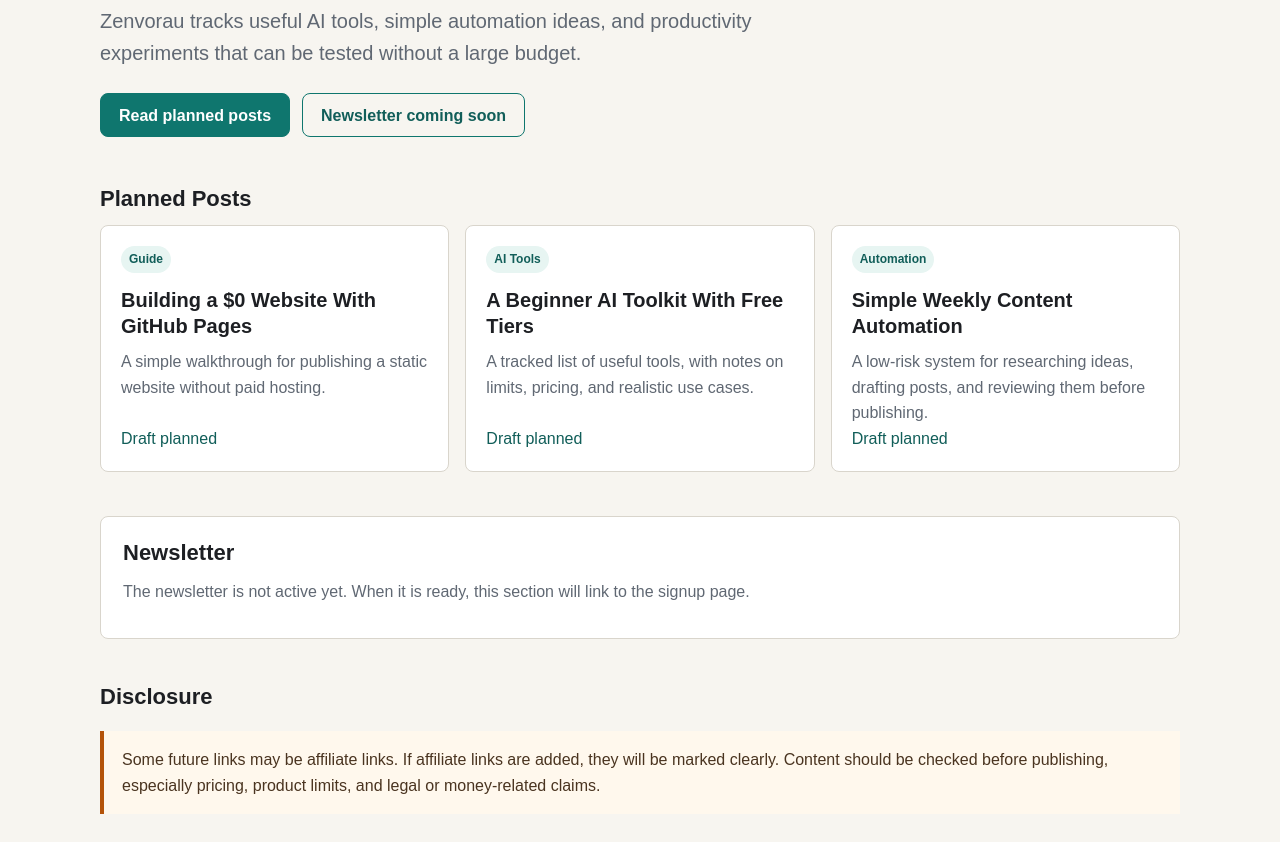
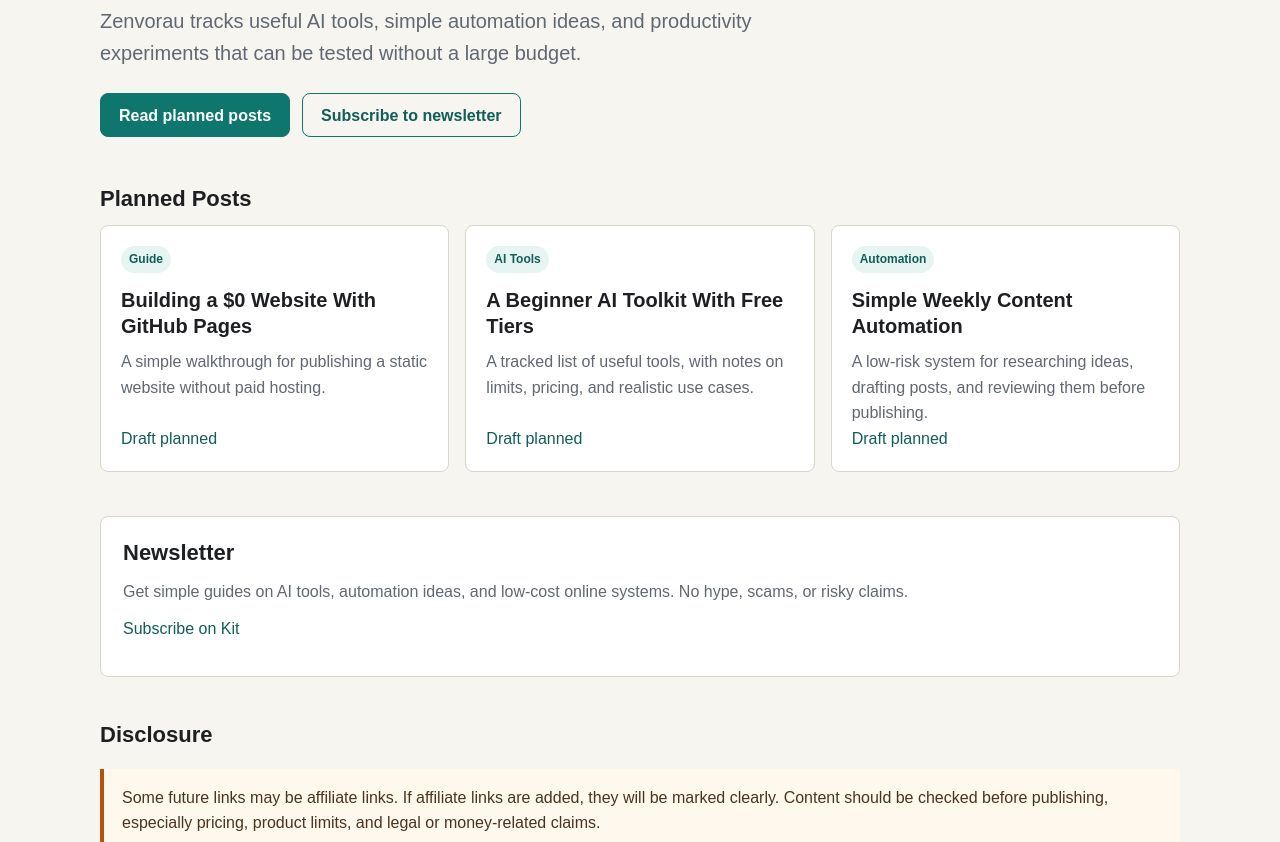
Before and after one commit to Zenvorau/Zenvorau.github.io, a plain HTML site: page index.html in a window 1280 px wide. Shown: the part 369-1211 px from the top of the page. Drawn offline with Linux system fonts and the light colour scheme.

Commit message:
Connect newsletter signup page
Updated newsletter section with subscription link and description.

```diff
--- a/index.html
+++ b/index.html
@@ -236,7 +236,7 @@
         </p>
         <div class="actions">
           <a class="button" href="#posts">Read planned posts</a>
-          <a class="button secondary" href="#newsletter">Newsletter coming soon</a>
+          <a class="button secondary" href="https://zenvorau.kit.com/4c5c5d3e70">Subscribe to newsletter</a>
         </div>
       </div>
 
@@ -280,11 +280,14 @@
     </section>
 
     <section class="section panel" id="newsletter">
-      <h2>Newsletter</h2>
-      <p>
-        The newsletter is not active yet. When it is ready, this section will link to the signup page.
-      </p>
-    </section>
+  <h2>Newsletter</h2>
+  <p>
+    Get simple guides on AI tools, automation ideas, and low-cost online systems. No hype, scams, or risky claims.
+  </p>
+  <p>
+    <a href="https://zenvorau.kit.com/4c5c5d3e70">Subscribe on Kit</a>
+  </p>
+</section>
 
     <section class="section" id="disclosure">
       <h2>Disclosure</h2>
```
